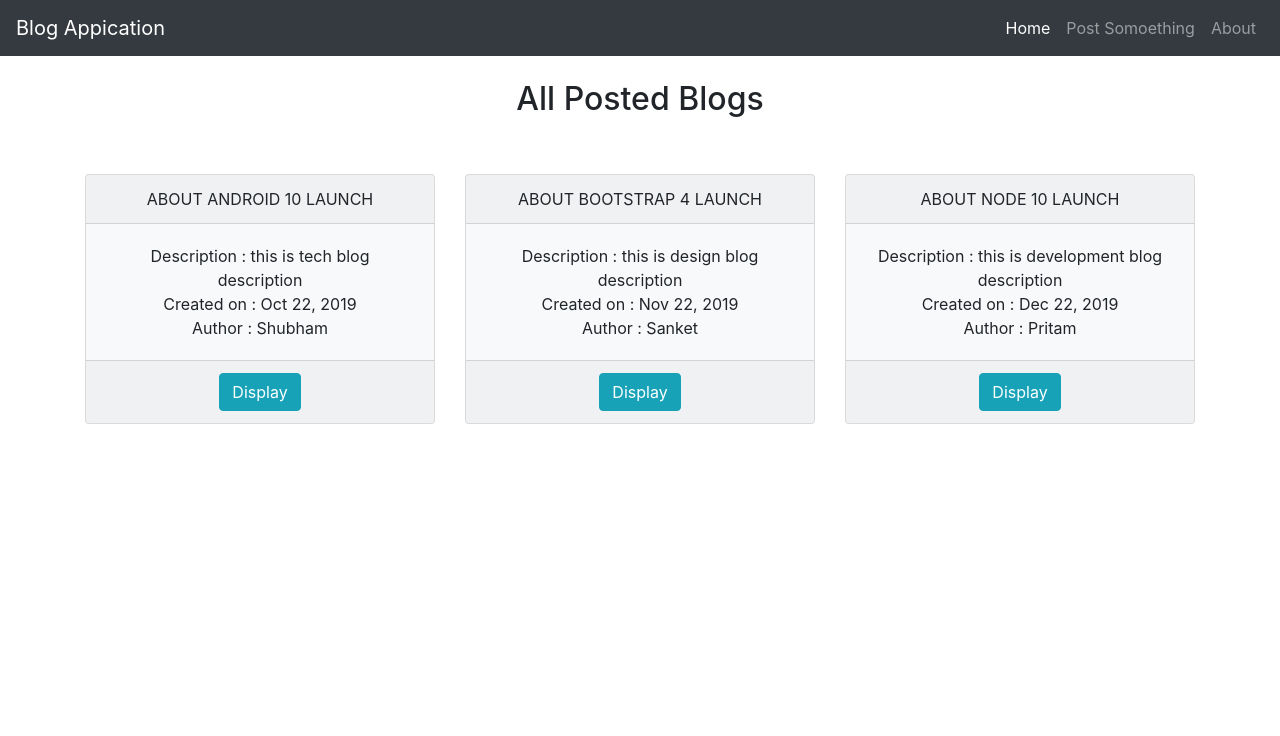
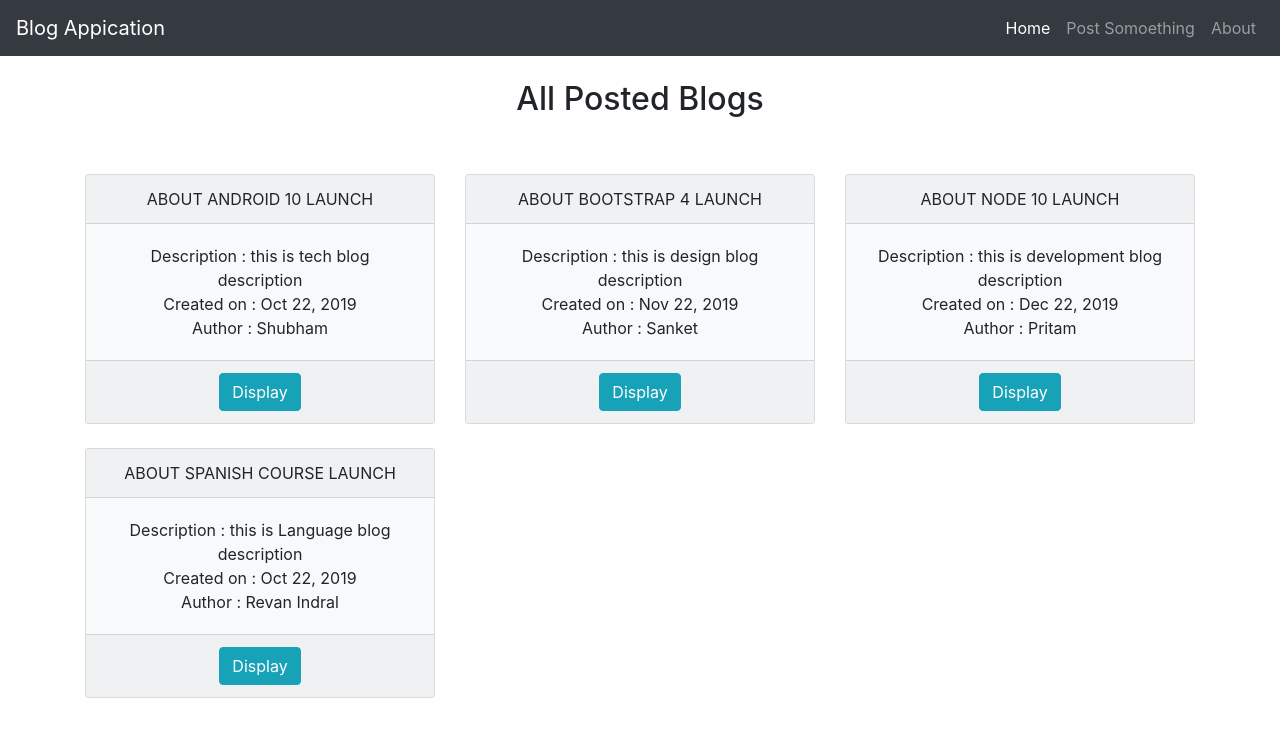
Before and after one commit to thorve-shubham/BlogApplication, an Angular app: page /home in a window 1280 px wide. Shown: the top 736 px of the page. Built offline with nearby package versions, Linux system fonts and the light colour scheme.

Commit message:
added new blog

```diff
--- a/src/app/blog.service.ts
+++ b/src/app/blog.service.ts
@@ -44,6 +44,19 @@
       "bodyHtml" : "this is development blog",
       "description" : "this is development blog description",
       "title" : "About node 10 Launch"
+    },
+    {
+      "blogId" : "4",
+      "lastModified" : "2019-10-22T15:00:00.782Z",
+      "created" : "2019-10-22T15:00:00.782Z",
+      "tags" : [],
+      "author" : "Revan Indral",
+      "category" : "Language",
+      "isPublished" : true,
+      "views" : 0,
+      "bodyHtml" : "this is Language blog",
+      "description" : "this is Language blog description",
+      "title" : "About Spanish Course Launch"
     }
 
   ]
--- a/src/app/home/home.component.ts
+++ b/src/app/home/home.component.ts
@@ -1,10 +1,11 @@
 import { Component, OnInit } from '@angular/core';
 import { BlogService } from '../blog.service';
+
 
 @Component({
   selector: 'app-home',
   templateUrl: './home.component.html',
-  styleUrls: ['./home.component.css']
+  styleUrls: ['./home.component.css'],
 })
 export class HomeComponent implements OnInit {
 
```
